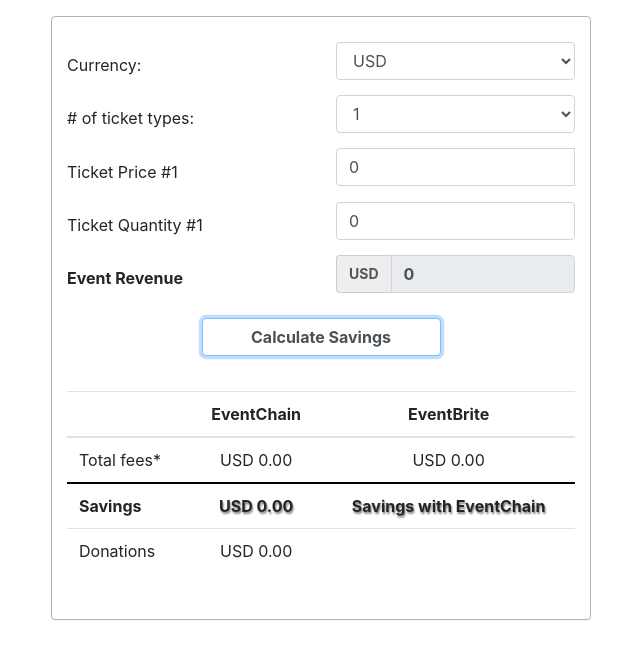
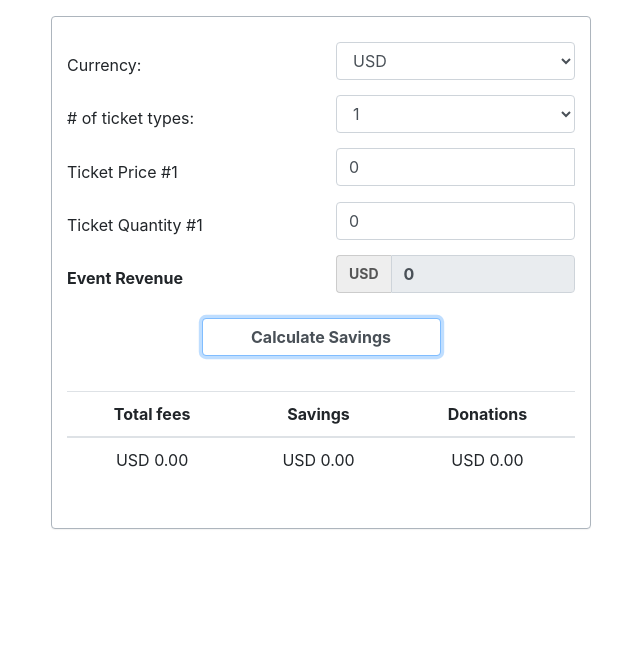
Before and after one commit to anhdtuet1995/EventChainDonationCalculator, a plain HTML site: page index.html in a window 1280 px wide. Both pictures are taken after a click on the button "Calculate Savings". Shown: the whole page, without its empty margins (319-959 px from the left). Drawn offline with nearby package versions, Linux system fonts and the light colour scheme.

Commit message:
remove eventbrite fee on ui

```diff
--- a/index.html
+++ b/index.html
@@ -132,31 +132,18 @@
 										<table class="table result-table" align="center">
 										  <thead>
 											<tr>
-												<th scope="col"></th>
-												<th class="text-center" scope="col">EventChain</th>
-												<th class="text-center" scope="col">EventBrite</th>
+												<th class="text-center" scope="col">Total fees</th>
+												<th class="text-center" scope="col">Savings</th>
+												<th class="text-center" scope="col">Donations</th>
 
 											</tr>
 										  </thead>
 										  <tbody>
-											<tr style="border-bottom: 2px solid #000;">
-											  <td scope="row">Total fees*</th>
-											  <td class="text-center" id="eventChainFee"></td>
-											  <td class="text-center" id="eventBriteFee"></td>
-
+											<tr>
+											  <td class="text-center" id="eventChainFee"></th>
+											  <td class="text-center" id="savingsFee"></td>
+											  <td class="text-center" id="eventchainDonation"></td>
 											</tr>
-											<tr>
-												<th scope="col" style="vertical-align:middle;">Savings</th>
-												<th class="text-center" id="savingsFee"></th>
-												<th class="text-center" id="savingsEventChain" scope="col" style="">Savings with EventChain</th>
-											</tr>
-
-											<tr>
-												<td scope="row">Donations</th>
-												<td class="text-center" id="eventChainDonation"></td>
-												<td class="text-center" id="eventBriteFee"></td>
-
-											  </tr>
 										  </tbody>
 										</table>
 									</div>
--- a/script.js
+++ b/script.js
@@ -53,9 +53,8 @@ function calculateFee() {
 
 	$("#revenue").val(revenueRounded);
 	$('#eventChainFee').text(currencySelected + " " + eventChainFeeRounded);
-	$('#eventBriteFee').text(currencySelected + " " + eventBriteFeeRounded);
 	$('#savingsFee').text(currencySelected + " " + savingsFee);
-	$('#eventChainDonation').text(currencySelected + " " + eventChainDonation);
+	$('#eventchainDonation').text(currencySelected + " " + eventChainDonation);
 }
 
 $(".fee-button").click(function(){
--- a/style.css
+++ b/style.css
@@ -151,13 +151,3 @@ table {
     align-items: stretch;
     width: 100%;
 }
-
-#savingsFee {
-    vertical-align:middle;
-    text-shadow: 1px 2px 2px grey;
-}
-
-#savingsEventChain {
-    vertical-align:middle;
-    text-shadow: 1px 2px 2px grey;
-}
```
